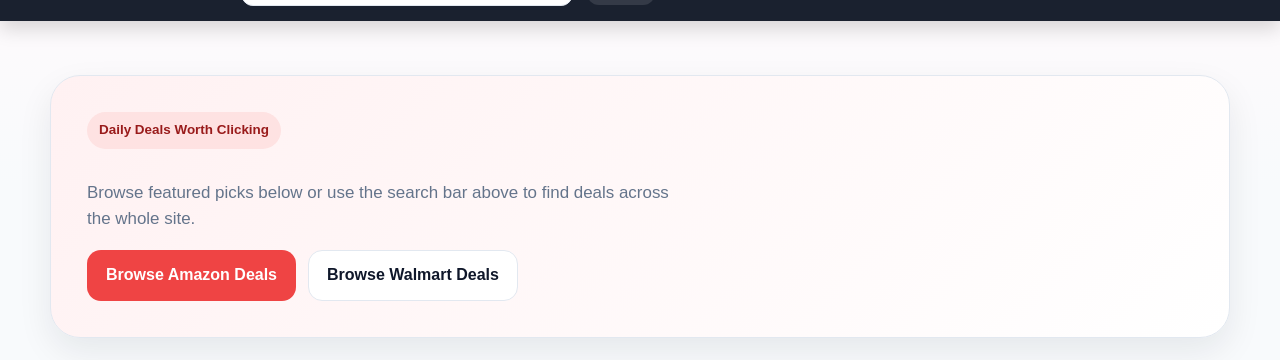
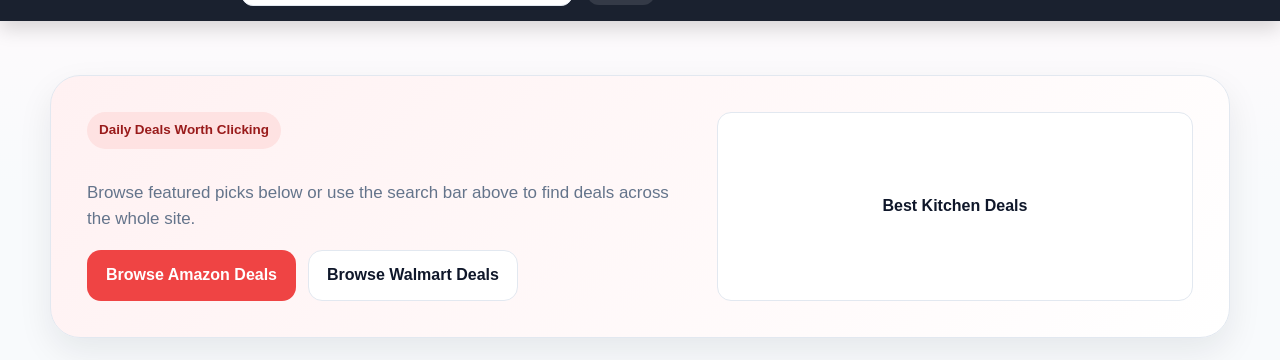
Before and after one commit to mshah194/dealstoenvy-site, a plain HTML site: page index.html in a window 1280 px wide. Shown: the part 55-415 px from the top of the page. Drawn offline with Linux system fonts and the light colour scheme; no server answers.

Commit message:
Update index.html

```diff
--- a/index.html
+++ b/index.html
@@ -51,6 +51,7 @@
             <a class="btn btn-secondary" href="walmart-deals.html">Browse Walmart Deals</a>
           </div>
         </div>
+        <a class="btn btn-secondary" href="best-kitchen-deals.html">Best Kitchen Deals</a>
       </div>
     </section>
 
```
